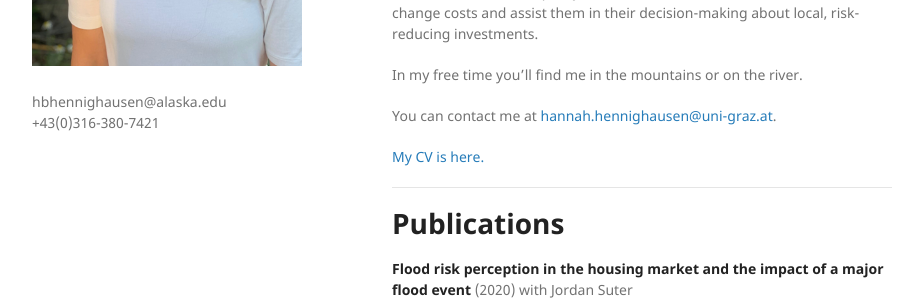
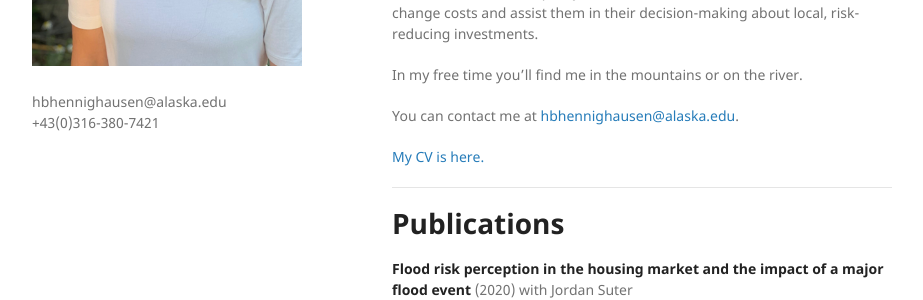
Before and after one commit to hannahhennighausen/hannahhennighausen.github.io, a Jekyll site: the page built from index.md, in a window 1280 px wide and 900 px high. Shown: the part 447-747 px from the top of the window, without its empty margins (178-1101 px from the left). Built offline with Jekyll 4.4.1, drawn with Linux system fonts in a browser that asks for light colours; the repository's description, which GitHub fills in, is left out.

Commit message:
Update index.md

```diff
--- a/index.md
+++ b/index.md
@@ -11,7 +11,7 @@ My current work is motivated by increasing pressures from climate change complic
 
 In my free time you'll find me in the mountains or on the river.
 
-You can contact me at [hannah.hennighausen@uni-graz.at](mailto:hbhennighausen@alaska.edu).
+You can contact me at [hbhennighausen@alaska.edu](mailto:hbhennighausen@alaska.edu).
 
 [My CV is here.](https://hannahhennighausen.github.io/CV/Hennighausen_CV.pdf)
 
```
